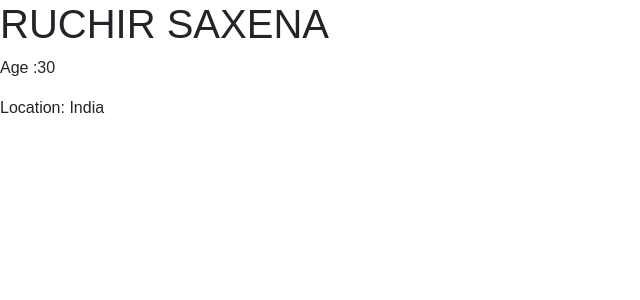
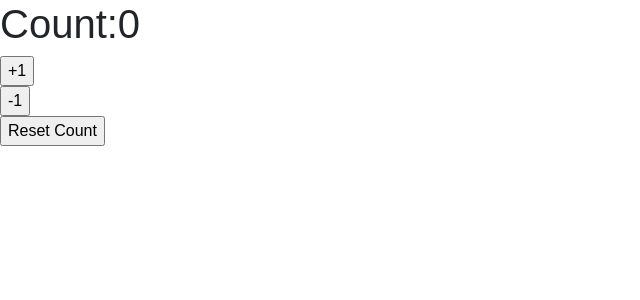
Before and after one commit to RuchirSaxena/React.js-Deep-Dive, a React (Create React App) app: page / in a window 1280 px wide. Shown: the top 300 px of the page, without its empty margins (0-640 px from the left). Built offline with nearby package versions, Linux system fonts and the light colour scheme.

Commit message:
Re-rendering DOM without using setState and Class Component

```diff
--- a/src/ExploringJSX.js
+++ b/src/ExploringJSX.js
@@ -1,11 +1,10 @@
 import React from 'react';
+import ReactDOM from 'react-dom';
 
 
-const template1 = (
-    <React.Fragment>
-        <div>Hello from JSX</div>
-    </React.Fragment>
-);
+
+
+
 
 let user = {
     userName: "Ruchir Saxena",
@@ -17,7 +16,7 @@ function getLocation() {
         return <p>Location: {user.location}</p>;
     }
 }
-const template = (
+const template2 = (
     <React.Fragment>
         <h1>
             {user.userName ? user.userName.toUpperCase() : "Anonymous"}
@@ -32,4 +31,57 @@ const template = (
     </React.Fragment>
 );
 
-export default template;
+let count = 0;
+const addOne = () => {
+    count++;
+    reRender();
+    console.log('add one called',count);
+};
+
+const minusOne=()=>{
+    count--;
+    reRender();
+    console.log('minus one called');
+}
+const resetCount=()=>{
+    count=0;
+    reRender();
+     console.log("reset count called");
+}
+
+// const template = (
+//     <div>
+//         <h1>Count:{count}</h1>
+//         <input type="button" onClick={addOne} value="+1" /><br/>
+//         <input type="button" onClick={minusOne} value="-1" /><br/>
+//         <input type="button" onClick={resetCount} value="Reset Count" />
+
+//     </div>
+
+// );
+const template1 = (
+    <React.Fragment>
+
+    </React.Fragment>
+);
+
+const reRender=()=>{
+
+
+    const template = (
+        <div>
+            <h1>Count:{count}</h1>
+            <input type="button" onClick={addOne} value="+1" /><br />
+            <input type="button" onClick={minusOne} value="-1" /><br />
+            <input type="button" onClick={resetCount} value="Reset Count" />
+
+        </div>
+
+    );
+    ReactDOM.render(template
+        , document.getElementById('root'));
+}
+
+
+
+export {  reRender};
--- a/src/index.js
+++ b/src/index.js
@@ -5,7 +5,6 @@ import './index.css';
 // import ToDoList from './ToDoList/ToDoList';
 // import Two_WayBindingAndEvents from "./Two_WayBindingAndEvents";
 
-import template from './ExploringJSX'
+import { reRender} from './ExploringJSX'
 
-ReactDOM.render(template
-    ,document.getElementById('root'));
+reRender();
```
